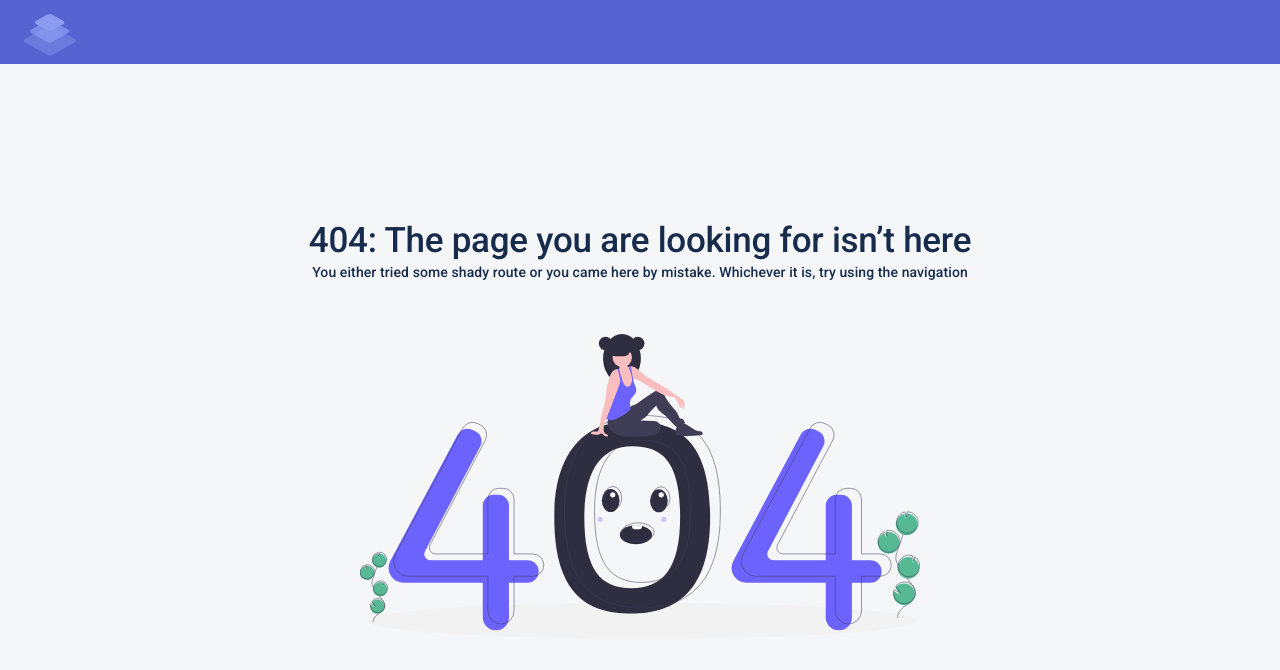
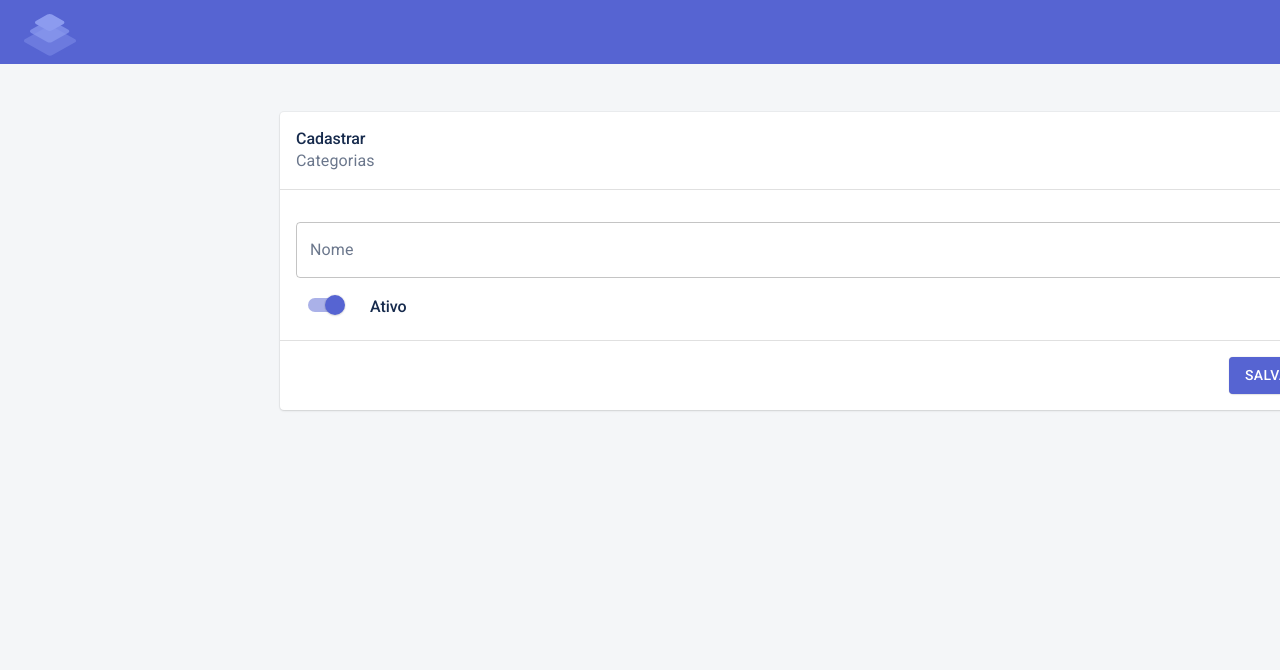
Before and after one commit to FilipeT10/MarketPlace-Dashboard, a React (Create React App) app: page /app/cadastrar-categoria in a window 1280 px wide. Before the commit this address led to /404. Shown: the top 670 px of the page. Built offline with nearby package versions, Linux system fonts and the light colour scheme; no server answers.

Commit message:
Cadastrar Categoria

```diff
--- a/src/components/categorias/CategoriasListToolbar.js
+++ b/src/components/categorias/CategoriasListToolbar.js
@@ -7,9 +7,11 @@ import {
   InputAdornment,
   SvgIcon
 } from '@material-ui/core';
+import { Link as RouterLink, useNavigate } from 'react-router-dom';
 import { Search as SearchIcon } from 'react-feather';
 
 const CategoriasListToolbar = (props) => (
+
   <Box {...props}>
     <Box
       sx={{
@@ -20,6 +22,7 @@ const CategoriasListToolbar = (props) => (
       <Button
         color="primary"
         variant="contained"
+        href="/app/cadastrar-categoria"
       >
         Adicionar categoria
       </Button>
--- /dev/null
+++ b/src/pages/CadastrarCategoria.js
@@ -0,0 +1,142 @@
+import React from 'react';
+import { Helmet } from 'react-helmet';
+import { Box, Container, CircularProgress, LinearProgress } from '@material-ui/core';
+import ServiceCategorias from '../services/Categorias'
+import {
+  Button,
+  Card,
+  CardContent,
+  CardHeader,
+  Divider,
+  Switch,
+  TextField,
+  Typography, Grid
+} from '@material-ui/core';
+import IconButton from "@material-ui/core/IconButton";
+import { ArrowBack } from '@material-ui/icons';
+
+
+
+class CadastrarCategoria extends React.Component {
+
+  state = {
+    categorias: [],
+    isChecked: true,
+    nome: ''
+  };
+
+
+  componentDidMount() {
+
+    this.getCategoria()
+  }
+  getCategoria = () => {
+    ServiceCategorias.getCategorias().then(response => {
+        var categorias = response.data;
+        console.log(categorias)
+        this.setState({categorias})
+
+    }).catch(error => {
+        console.log(error);
+    });
+  }
+
+   handleChange = (event) => {
+    this.setState({
+      nome: event.target.value
+    });
+  };
+   handleAtivoChecked = () => {
+    this.setState({
+      isChecked: !this.state.isChecked
+    });
+  };
+
+  render(){
+
+    const { classes } = this.props;
+    const { categorias} = this.state;
+  return (
+  <>
+    <Helmet>
+      <title>Cadastrar Categoria</title>
+    </Helmet>
+    <Box
+      sx={{
+        backgroundColor: 'background.default',
+        minHeight: '100%',
+        py: 3
+      }}
+    >
+      <Container maxWidth={false}>
+        <Box sx={{ pt: 3 }}>
+        <Box sx={{ minWidth: 1050 }}>
+       <div>
+
+
+      <Card>
+        <CardHeader
+          subheader="Categorias"
+          title="Cadastrar"
+        />
+        <Divider />
+        <CardContent>
+          <TextField
+            fullWidth
+            label="Nome"
+            margin="normal"
+            name="nome"
+            onChange={this.handleChange}
+            value={this.state.nome}
+            variant="outlined"
+          />
+
+          <Grid container spacing={2}>
+            <Grid item xs={0}>
+            <Switch
+              checked={this.state.isChecked}
+              onChange={this.handleAtivoChecked}
+              inputProps={{ 'aria-label': 'controlled' }}
+            />
+            </Grid>
+            <Grid item xs={1} style={{marginTop: 10}}>
+                { this.state.isChecked ? <Typography
+              color="textPrimary"
+              variant="h5"
+            >
+              Ativo
+            </Typography> : <Typography
+              color="textPrimary"
+              variant="h5"
+            >
+              Inativo
+            </Typography>}
+            </Grid>
+          </Grid>
+
+
+        </CardContent>
+        <Divider />
+        <Box sx={{
+            display: 'flex',
+            justifyContent: 'flex-end',
+            p: 2 }}>
+          <Button
+            color="primary"
+            variant="contained"
+            onClick={() => { console.log('onClick'); saveCategoria(values.nome, isChecked)}}> Salvar</Button>
+        </Box>
+      </Card>
+      </div>
+                     </Box>
+          </Box>
+      </Container>
+    </Box>
+  </>
+  );
+}
+}
+
+
+
+export default CadastrarCategoria;
--- a/src/pages/Categorias.js
+++ b/src/pages/Categorias.js
@@ -1,6 +1,6 @@
 import React from 'react';
 import { Helmet } from 'react-helmet';
-import { Box, Container } from '@material-ui/core';
+import { Box, Container, CircularProgress, LinearProgress } from '@material-ui/core';
 import CategoriasListResults from '../components/categorias/CategoriasListResults';
 import CategoriasListToolbar from '../components/categorias/CategoriasListToolbar';
 import customers from '../__mocks__/customers';
@@ -11,7 +11,8 @@ import ServiceCategorias from '../services/Categorias'
 class Categorias extends React.Component {
 
   state = {
-    categorias: []
+    categorias: [],
+    loading: false
   };
 
 
@@ -20,10 +21,11 @@ class Categorias extends React.Component {
     this.getCategoria()
   }
   getCategoria = () => {
+    this.setState({loading: true})
     ServiceCategorias.getCategorias().then(response => {
         var categorias = response.data;
         console.log(categorias)
-        this.setState({categorias})
+        this.setState({categorias, loading: false})
 
     }).catch(error => {
         console.log(error);
@@ -34,7 +36,7 @@ class Categorias extends React.Component {
   render(){
 
     const { classes } = this.props;
-    const { categorias} = this.state;
+    const { categorias, loading} = this.state;
   return (
   <>
     <Helmet>
@@ -50,8 +52,10 @@ class Categorias extends React.Component {
       <Container maxWidth={false}>
         <CategoriasListToolbar />
         <Box sx={{ pt: 3 }}>
+          { loading ? <LinearProgress/> :
           <CategoriasListResults customers={categorias} />
-        </Box>
+          }
+          </Box>
       </Container>
     </Box>
   </>
--- a/src/routes.js
+++ b/src/routes.js
@@ -9,6 +9,7 @@ import NotFound from './pages/NotFound';
 import Produtos from './pages/Produtos';
 import Register from './pages/Register';
 import Settings from './pages/Settings';
+import CadastrarCategoria from './pages/CadastrarCategoria';
 
 const routes = [
   {
@@ -17,6 +18,7 @@ const routes = [
     children: [
       { path: 'account', element: <Account /> },
       { path: 'customers', element: <Categorias /> },
+      { path: 'cadastrar-categoria', element: <CadastrarCategoria /> },
       { path: 'dashboard', element: <Dashboard /> },
       { path: 'products', element: <Produtos /> },
       { path: 'settings', element: <Settings /> },
```
